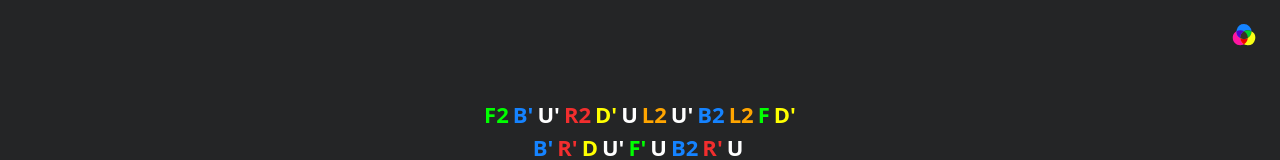
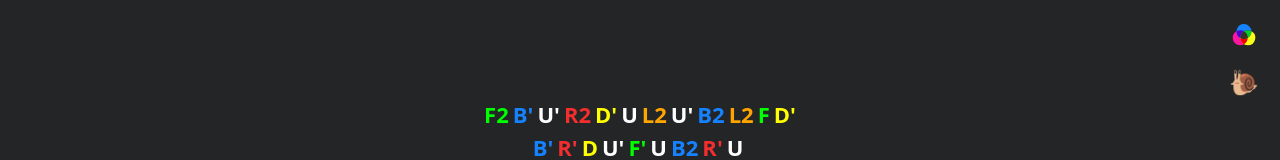
Before and after one commit to gusthv/speedcubing-timer, a React (Vite) app: page / in a window 1280 px wide. Shown: the part 146-306 px from the top of the page. Built offline with nearby package versions, Linux system fonts and the light colour scheme.

Commit message:
style: edit theme

```diff
--- a/src/App.tsx
+++ b/src/App.tsx
@@ -16,6 +16,8 @@ type ContextType = {
   setDarkMode: Dispatch<SetStateAction<boolean>>;
   isMobile: boolean;
   setIsMobile: Dispatch<SetStateAction<boolean>>;
+  isFast: boolean;
+  setIsFast: Dispatch<SetStateAction<boolean>>;
 };
 
 export const Context = createContext<ContextType>({
@@ -25,6 +27,8 @@ export const Context = createContext<ContextType>({
   setDarkMode: () => {},
   isMobile: false,
   setIsMobile: () => {},
+  isFast: false,
+  setIsFast: () => {},
 });
 
 const App: FC = () => {
@@ -38,6 +42,11 @@ const App: FC = () => {
       ? JSON.parse(localStorage.getItem("darkMode")!)
       : true
   );
+  const [isFast, setIsFast] = useState(
+    localStorage.getItem("isFast") !== null
+      ? JSON.parse(localStorage.getItem("isFast")!)
+      : false
+  );
   const [isMobile, setIsMobile] = useState(false);
 
   useEffect(() => {
@@ -49,7 +58,8 @@ const App: FC = () => {
   useEffect(() => {
     localStorage.setItem("navbar", JSON.stringify(navbar));
     localStorage.setItem("darkMode", JSON.stringify(darkMode));
-  }, [darkMode, navbar]);
+    localStorage.setItem("isFast", JSON.stringify(isFast));
+  }, [darkMode, navbar, isFast]);
 
   return (
     <Context.Provider
@@ -60,6 +70,8 @@ const App: FC = () => {
         setNavbar,
         isMobile,
         setIsMobile,
+        isFast,
+        setIsFast,
       }}
     >
       <div
@@ -70,7 +82,7 @@ const App: FC = () => {
         }`}
       >
         <Router>
-          <div className={`${navbar ? "flex" : "hidden"} h-[60px]`}>
+          <div className={`${navbar && !isFast ? "flex" : "hidden"} h-[60px]`}>
             <Navbar />
           </div>
           <div
--- a/src/components/Timer/Timer.tsx
+++ b/src/components/Timer/Timer.tsx
@@ -3,7 +3,8 @@ import { Scramble, Time } from "../../components";
 import { Context } from "../../App";
 
 const Timer = () => {
-  const { navbar, setNavbar, darkMode, isMobile } = useContext(Context);
+  const { navbar, setNavbar, darkMode, isMobile, isFast, setIsFast } =
+    useContext(Context);
 
   const [toggleScramble, setToggleScramble] = useState<boolean>(() => {
     const storedToggleScramble = localStorage.getItem("toggleScramble");
@@ -14,6 +15,10 @@ const Timer = () => {
   const [toggleColor, setToggleColor] = useState<boolean>(() => {
     const storedToggleColor = localStorage.getItem("toggleColor");
     return storedToggleColor !== null ? JSON.parse(storedToggleColor) : false;
+  });
+  const [nowFast, setNowFast] = useState<boolean>(() => {
+    const storedNowFast = localStorage.getItem("nowFast");
+    return storedNowFast !== null ? JSON.parse(storedNowFast) : false;
   });
 
   const [step, setStep] = useState<number>(0);
@@ -148,6 +153,11 @@ const Timer = () => {
         setStep(0);
         break;
     }
+    if (step == 2 && nowFast) {
+      setIsFast(true);
+    } else {
+      setIsFast(false);
+    }
   }, [step]);
 
   const generateNewScramble = () => {
@@ -272,8 +282,23 @@ const Timer = () => {
     }
   }, [solves]);
 
+  const selectedVideo = "/speed.mp4";
+
+  useEffect(() => {
+    localStorage.setItem("nowFast", JSON.stringify(nowFast));
+  }, [nowFast]);
+
   return (
     <div className="w-full h-full flex justify-center items-center">
+      <video
+        autoPlay
+        loop
+        muted
+        className={`${
+          isFast ? "absolute" : "hidden"
+        } top-0 left-0 w-full h-full object-cover`}
+        src={selectedVideo}
+      />
       <section className="fixed">
         <div
           className={`${
@@ -542,7 +567,7 @@ const Timer = () => {
           </div>
         </div>
       </section>
-      <span className="z-40">
+      <span className={`${isFast ? "hidden" : ""} z-40`}>
         <svg
           onClick={() => setNavbar(!navbar)}
           className={`w-6 h-6 absolute ${
@@ -635,6 +660,14 @@ const Timer = () => {
             stroke={!toggleColor ? "" : "#373737"}
           />
         </svg>
+        <span
+          className={`w-6 h-6 fixed flex items-center justify-center ${
+            navbar ? "top-[216px]" : "top-[168px]"
+          } right-[24px] text-2xl leading-none cursor-pointer`}
+          onClick={() => setNowFast(!nowFast)}
+        >
+          {nowFast ? "🚀" : "🐌"}
+        </span>
       </span>
       <div
         onTouchStart={() => process_touchstart("touchstart")}
```
Also changed, not shown: 1 other file (tests, documents, lock files or other folders).
